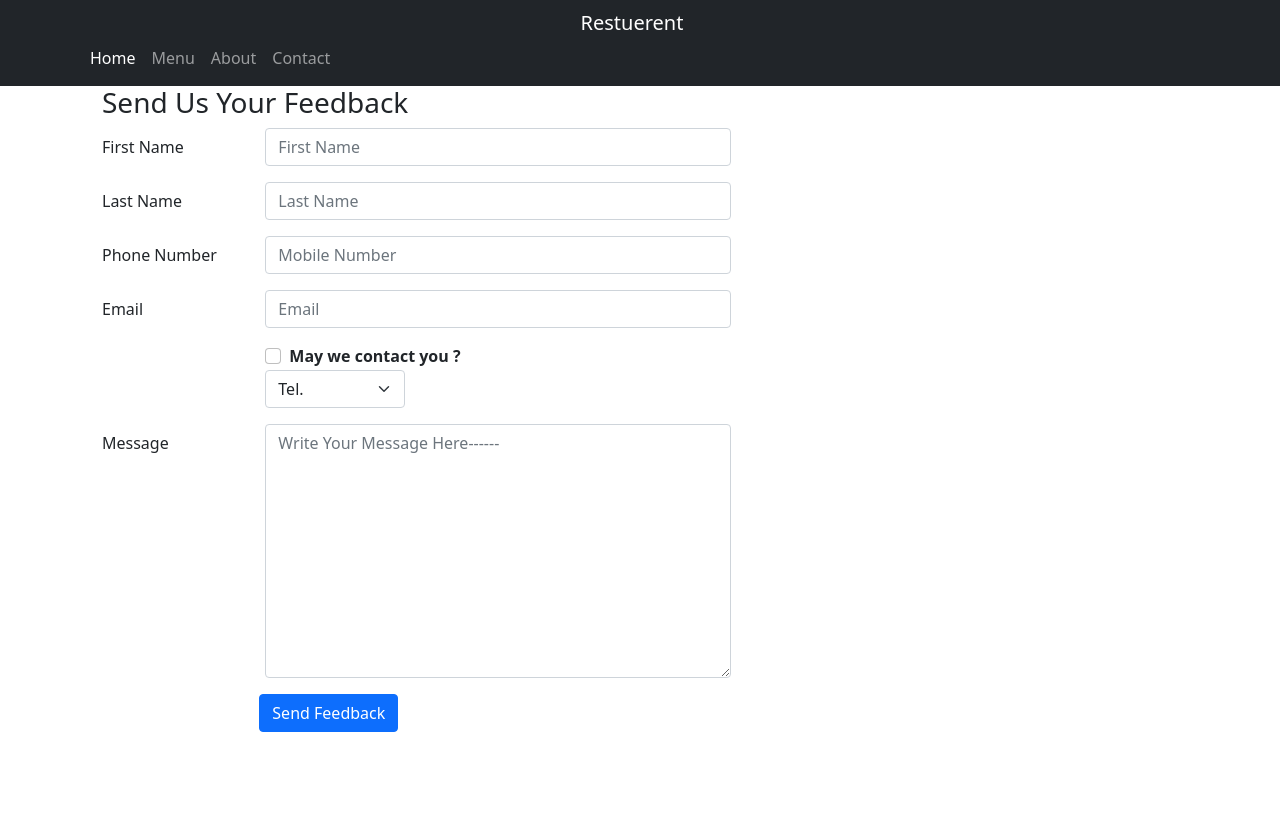
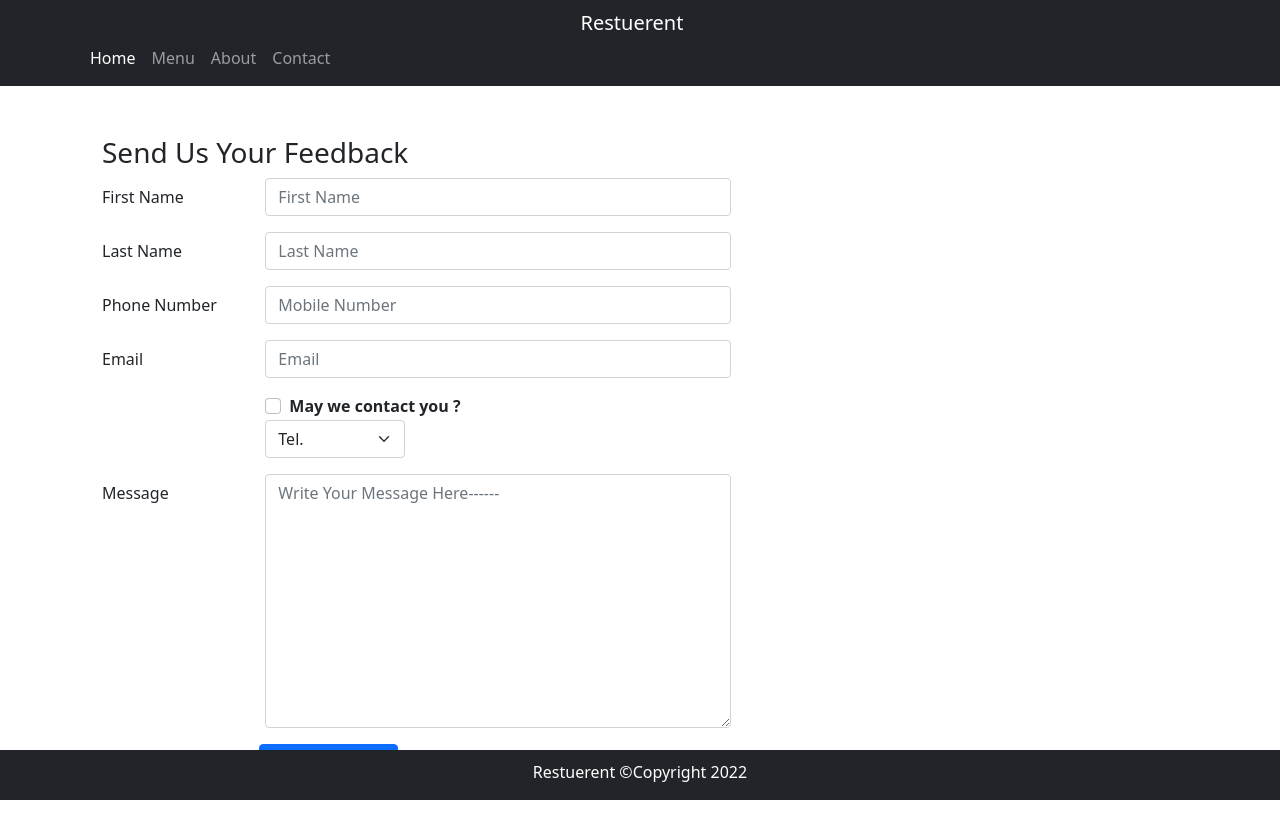
Before and after one commit to moh-sagor/Restuerent-with-React, a React (Create React App) app: page /Contact in a window 1280 px wide. Shown: the top 838 px of the page. Before the commit the page ends 800 px from the top, so only its background shows below. Built offline with nearby package versions, Linux system fonts and the light colour scheme.

Commit message:
Footer section

```diff
--- a/src/App.css
+++ b/src/App.css
@@ -1,3 +1,20 @@
 .App {
   text-align: center;
 }
+
+.footer{
+  background-color:#212529;
+  color:white;
+  margin:0px auto;
+  padding-top: 10px;
+  position: fixed;
+  bottom: 0px;
+  width:100%;
+
+}
+
+.row-content {
+  margin : 0px auto;
+  padding: 50px 0px 50px 0px;
+  min-height: 40px;
+}
--- a/src/components/footer/footer.js
+++ b/src/components/footer/footer.js
@@ -2,8 +2,15 @@ import React from 'react';
 
 const Footer = () => {
     return (
-        <div>
+        <div className="footer">
+            <div className="container">
+                <div className="row justify-content-center">
+                    <div className="col-auto">
+                        <p>Restuerent &#169;Copyright 2022</p>
 
+                    </div>
+                </div>
+            </div>
         </div>
     );
 }
```
